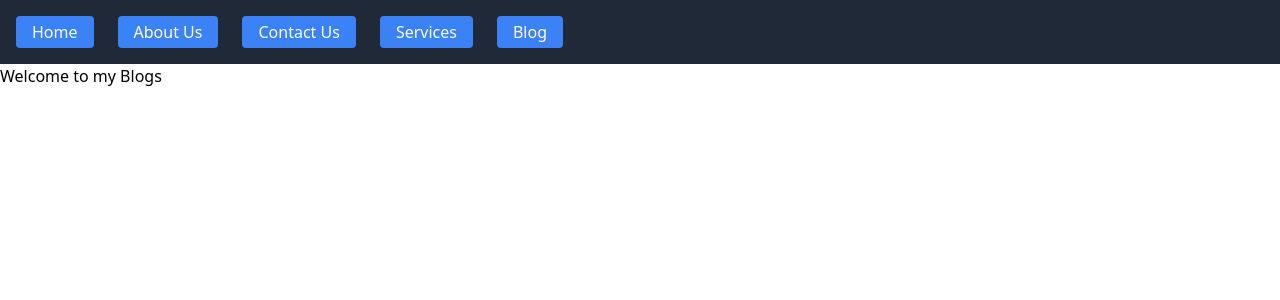
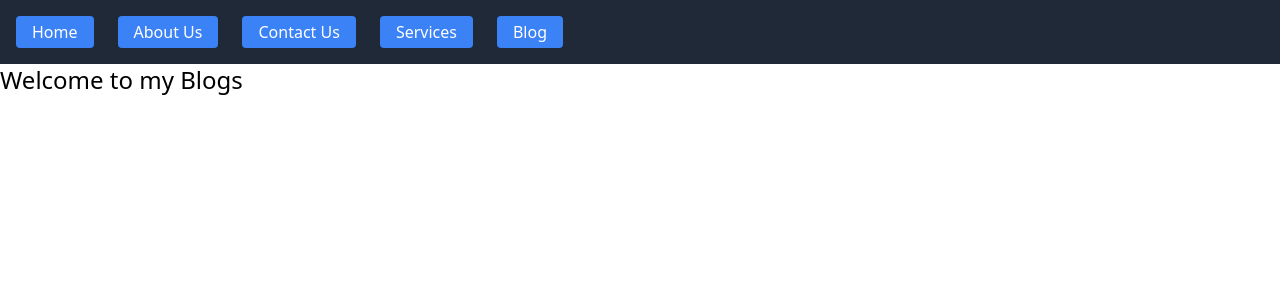
Before and after one commit to Fahad-FullStackDeveloper/main-Navbar, a Next.js app: page /blogs in a window 1280 px wide. Shown: the top 300 px of the page. Built offline with nearby package versions, Linux system fonts and the light colour scheme.

Commit message:
new added and updated tailwind

```diff
--- a/src/app/about/page.tsx
+++ b/src/app/about/page.tsx
@@ -3,7 +3,7 @@ import React from 'react'
 export default function About() {
   return (
     <>
-      <h1>This is About page</h1>
+      <h1 className='text-2xl'>This is About page</h1>
     </>
   )
 }
--- a/src/app/blogs/page.tsx
+++ b/src/app/blogs/page.tsx
@@ -3,7 +3,7 @@ import React from 'react'
 export default function MyBlogs() {
   return (
     <>
-      <h1>Welcome to my Blogs</h1>
+      <h1 className='text-2xl'>Welcome to my Blogs</h1>
     </>
   )
 }
--- a/src/app/contact/page.tsx
+++ b/src/app/contact/page.tsx
@@ -3,7 +3,7 @@ import React from 'react'
 export default function Contact() {
   return (
     <>
-      <h1>Contact Us!</h1>
+      <h1 className='text-2xl'>Contact Us!</h1>
     </>
   )
 }
--- a/src/app/services/page.tsx
+++ b/src/app/services/page.tsx
@@ -3,7 +3,7 @@ import React from 'react'
 export default function Services() {
   return (
     <>
-      <h1>Services We Offers for Our Valued Customers</h1>
+      <h1 className='text-2xl'>Services We Offers for Our Valued Customers</h1>
     </>
   )
 }
```
